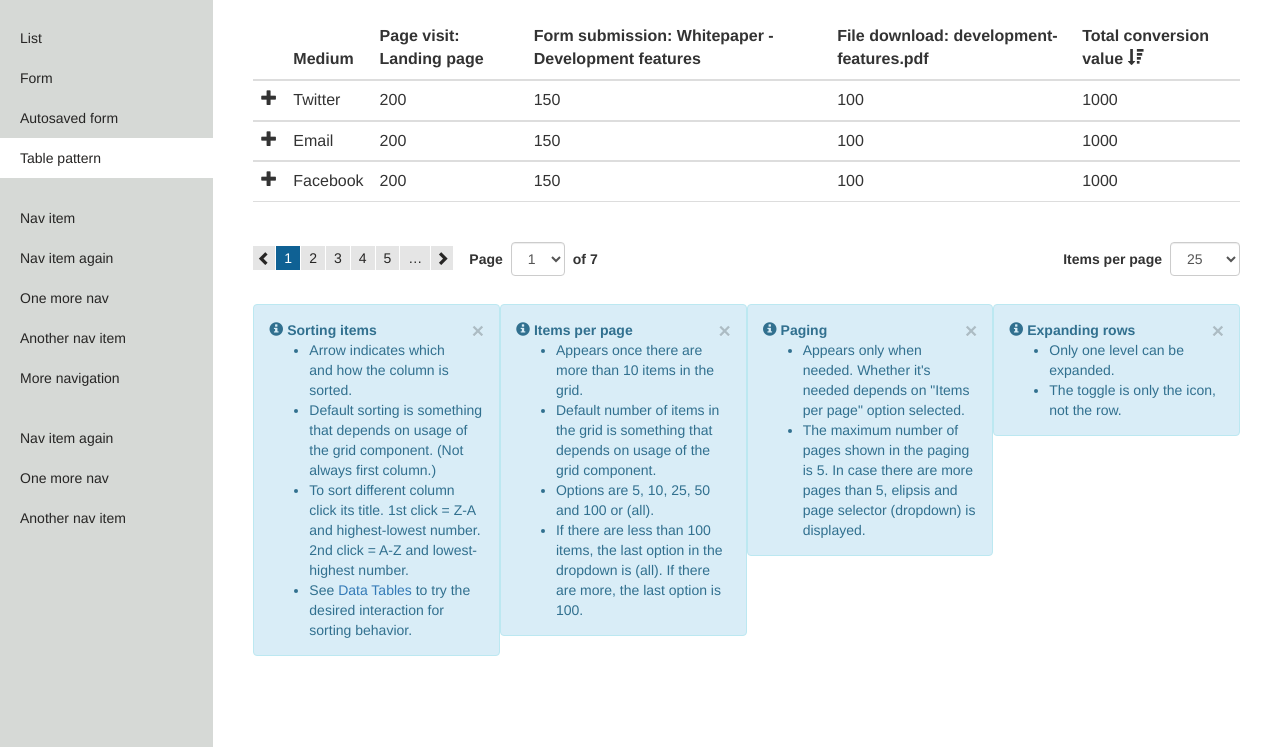
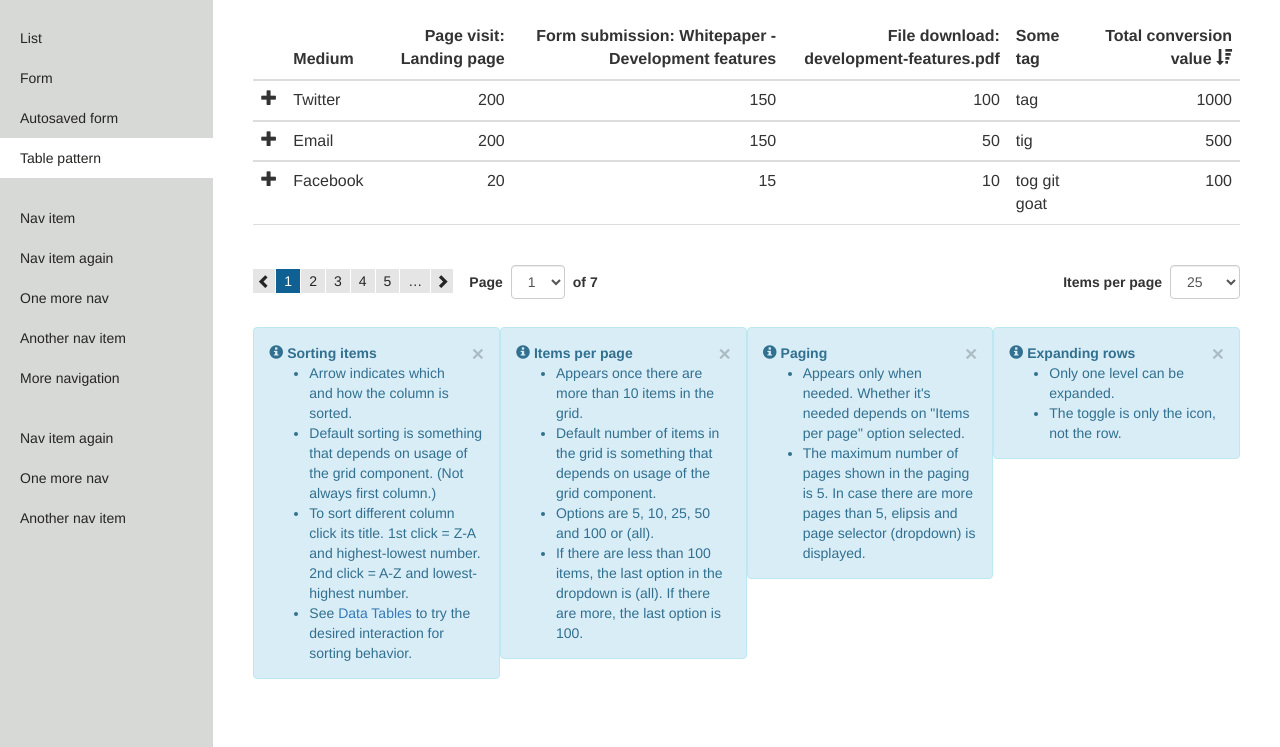
Before and after one commit to digsrafik/tables, a plain HTML site: page table-pattern.html in a window 1280 px wide. Shown: the part 53-800 px from the top of the page. Drawn offline with nearby package versions, Linux system fonts and the light colour scheme.

Commit message:
Fixed text alignment in table

```diff
--- a/table-pattern.html
+++ b/table-pattern.html
@@ -87,58 +87,62 @@
                 <tr>
                   <th></th>
                   <th>Medium<span class="glyphicon glyphicon-sort-by-attributes-alt hidden" aria-hidden="true"></span></th>
-                  <th>Page visit: Landing page<span class="glyphicon glyphicon-sort-by-attributes-alt hidden" aria-hidden="true"></span></th>
-                  <th>Form submission: Whitepaper - Development features<span class="glyphicon glyphicon-sort-by-attributes-alt hidden" aria-hidden="true"></span></th>
-                  <th>File download: development-features.pdf<span class="glyphicon glyphicon-sort-by-attributes-alt hidden" aria-hidden="true"></span></th>
-                  <th>Total conversion value <span class="glyphicon glyphicon-sort-by-attributes-alt" aria-hidden="true"></span></th>
+                  <th class="text-right">Page visit: Landing page<span class="glyphicon glyphicon-sort-by-attributes-alt hidden" aria-hidden="true"></span></th>
+                  <th class="text-right">Form submission: Whitepaper - Development features<span class="glyphicon glyphicon-sort-by-attributes-alt hidden" aria-hidden="true"></span></th>
+                  <th class="text-right">File download: development-features.pdf<span class="glyphicon glyphicon-sort-by-attributes-alt hidden" aria-hidden="true"></span></th>
+                  <th>Some tag<span class="glyphicon glyphicon-sort-by-attributes-alt hidden" aria-hidden="true"></span></th>
+                  <th class="text-right">Total conversion value <span class="glyphicon glyphicon-sort-by-attributes-alt" aria-hidden="true"></span></th>
                 </tr>
               </thead>
               <tbody>
                 <tr>
                   <td><span class="glyphicon glyphicon-plus" aria-hidden="true" data-toggle="collapse" data-target=".demo1"></span></td>
                   <td>Twitter</td>
-                  <td>200</td>
-                  <td>150</td>
-                  <td>100</td>
-                  <td>1000</td>
+                  <td class="text-right">200</td>
+                  <td class="text-right">150</td>
+                  <td class="text-right">100</td>
+                  <td>tag</td>
+                  <td class="text-right">1000</td>
                 </tr>
                 <tr>
                   <td colspan="1" class="hiddenRow">
                       <div id="" class="demo1 collapse"></div>
                   </td>
-                  <td colspan="5" class="hiddenRow">
+                  <td colspan="6" class="hiddenRow">
                       <div id="" class="demo1 collapse">tw01</div>
                   </td>
             </tr>
             <tr>
                 <td><span class="glyphicon glyphicon-plus" aria-hidden="true" data-toggle="collapse" data-target=".demo2"></span></td>
                 <td>Email</td>
-                <td>200</td>
-                <td>150</td>
-                <td>100</td>
-                <td>1000</td>
+                <td class="text-right">200</td>
+                <td class="text-right">150</td>
+                <td class="text-right">50</td>
+                <td>tig</td>
+                <td class="text-right">500</td>
             </tr>
             <tr>
               <td colspan="1" class="hiddenRow">
                   <div id="" class="demo2 collapse"></div>
               </td>
-              <td colspan="5" class="hiddenRow">
+              <td colspan="6" class="hiddenRow">
                   <div id="" class="demo2 collapse">email01</div>
               </td>
             </tr>
             <tr>
                 <td><span class="glyphicon glyphicon-plus" aria-hidden="true" data-toggle="collapse" data-target=".demo3"></span></td>
                 <td>Facebook</td>
-                <td>200</td>
-                <td>150</td>
-                <td>100</td>
-                <td>1000</td>
+                <td class="text-right">20</td>
+                <td class="text-right">15</td>
+                <td class="text-right">10</td>
+                <td>tog git goat</td>
+                <td class="text-right">100</td>
             </tr>
             <tr>
               <td colspan="1" class="hiddenRow">
                   <div id="" class="demo3 collapse"></div>
               </td>
-              <td colspan="5" class="hiddenRow">
+              <td colspan="6" class="hiddenRow">
                   <div id="" class="demo3 collapse">fb01</div>
               </td>
             </tr>
```
